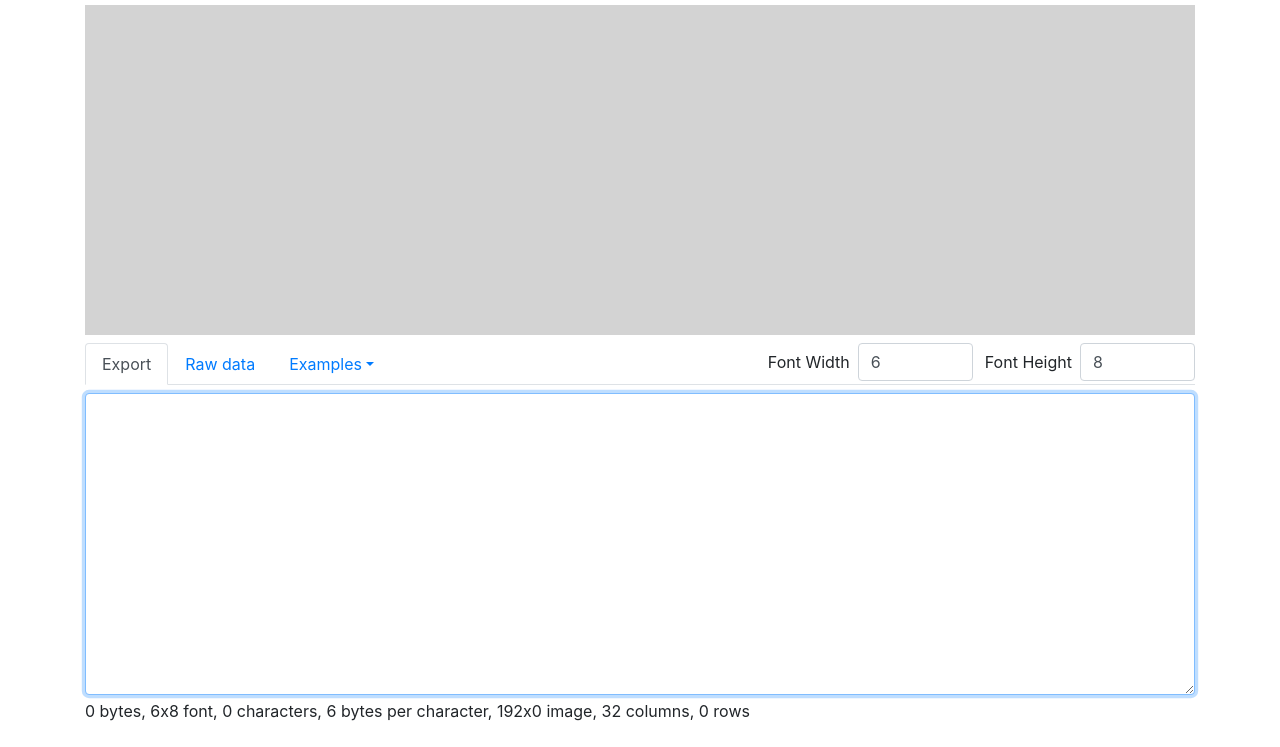
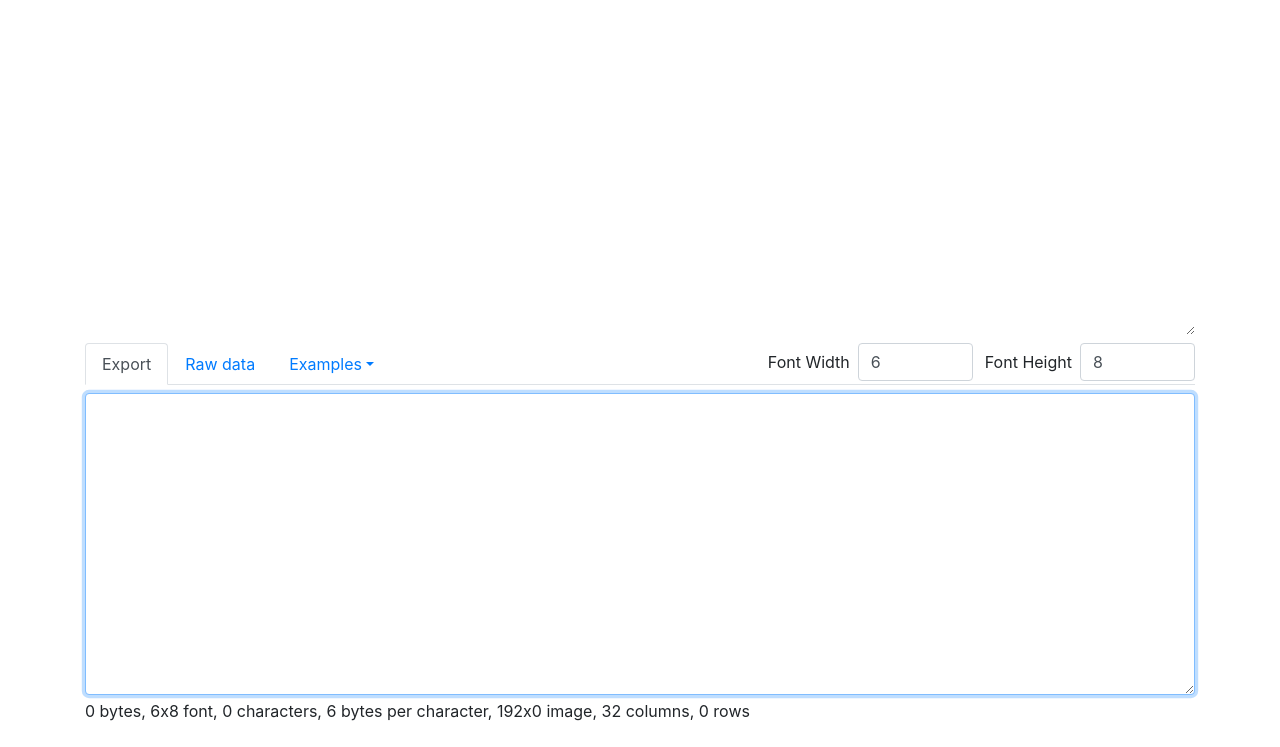
Before and after one commit to joric/qle, a plain HTML site: page index.html in a window 1280 px wide. Shown: the part 115-862 px from the top of the page. Drawn offline with nearby package versions, Linux system fonts and the light colour scheme; no server answers.

Commit message:
updated files

```diff
--- a/css/main.css
+++ b/css/main.css
@@ -29,8 +29,8 @@ font-family: monospace;
   overflow: auto;
   width: 1110px;
   height: 330px;
-  background: lightgrey;
   margin-bottom: 0.5em;
+  resize: vertical;
 }
 
 canvas {
```
